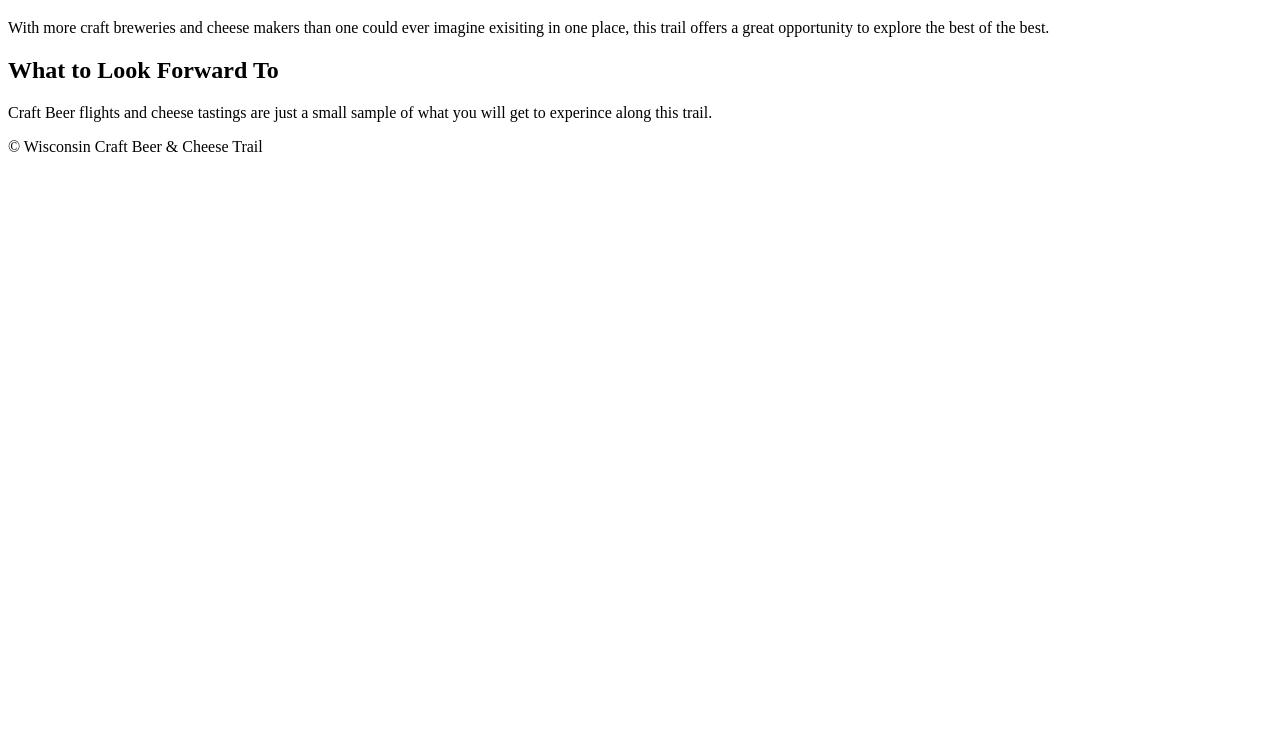
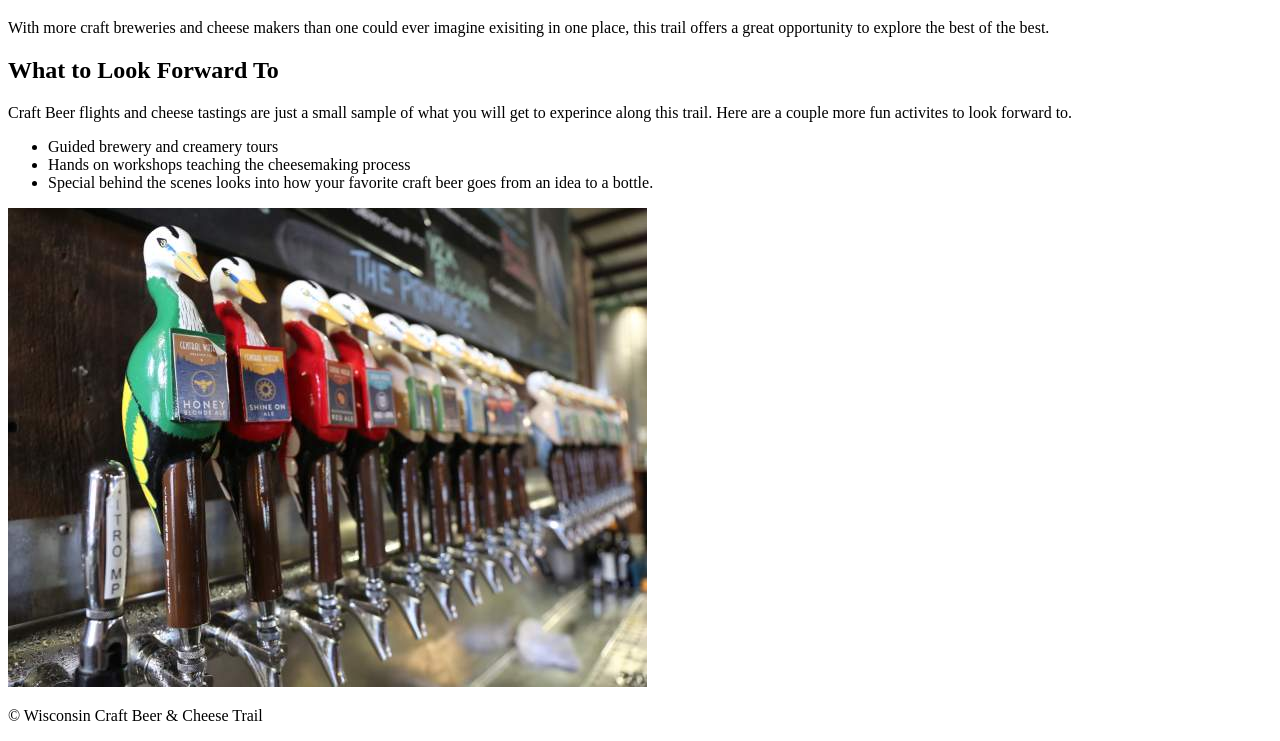
Before and after one commit to jk23-dev/Checkpoint2, a plain HTML site: page index.html in a window 1280 px wide. Shown: the part 175-916 px from the top of the page. Before the commit the page ends 800 px from the top, so only its background shows below. Drawn offline with Linux system fonts and the light colour scheme.

Commit message:
add beer tapper img and alt text

```diff
--- a/index.html
+++ b/index.html
@@ -22,7 +22,13 @@
 					<p>With more craft breweries and cheese makers than one could ever imagine exisiting in one place, this trail offers a great opportunity to explore the best of the best.</p>
 
 					<h2>What to Look Forward To</h2>
-					<p>Craft Beer flights and cheese tastings are just a small sample of what you will get to experince along this trail.</p>
+					<p>Craft Beer flights and cheese tastings are just a small sample of what you will get to experince along this trail. Here are a couple more fun activites to look forward to.</p>
+					<ul>
+						<li>Guided brewery and creamery tours</li>
+						<li>Hands on workshops teaching the cheesemaking process</li>
+						<li>Special behind the scenes looks into how your favorite craft beer goes from an idea to a bottle.</li>
+					</ul>
+					<img src="images/beer-tapper.jpg" alt="Several beer taps lined up in a row with brown handles with the tops of the taps featuring wood carved ducks. The first duck is green followed by several red ones, with different types of beer labels on the front of each duck. ">
 				</main>
 				<footer><p>&copy; Wisconsin Craft Beer & Cheese Trail</p></footer>
 			</body>
```
